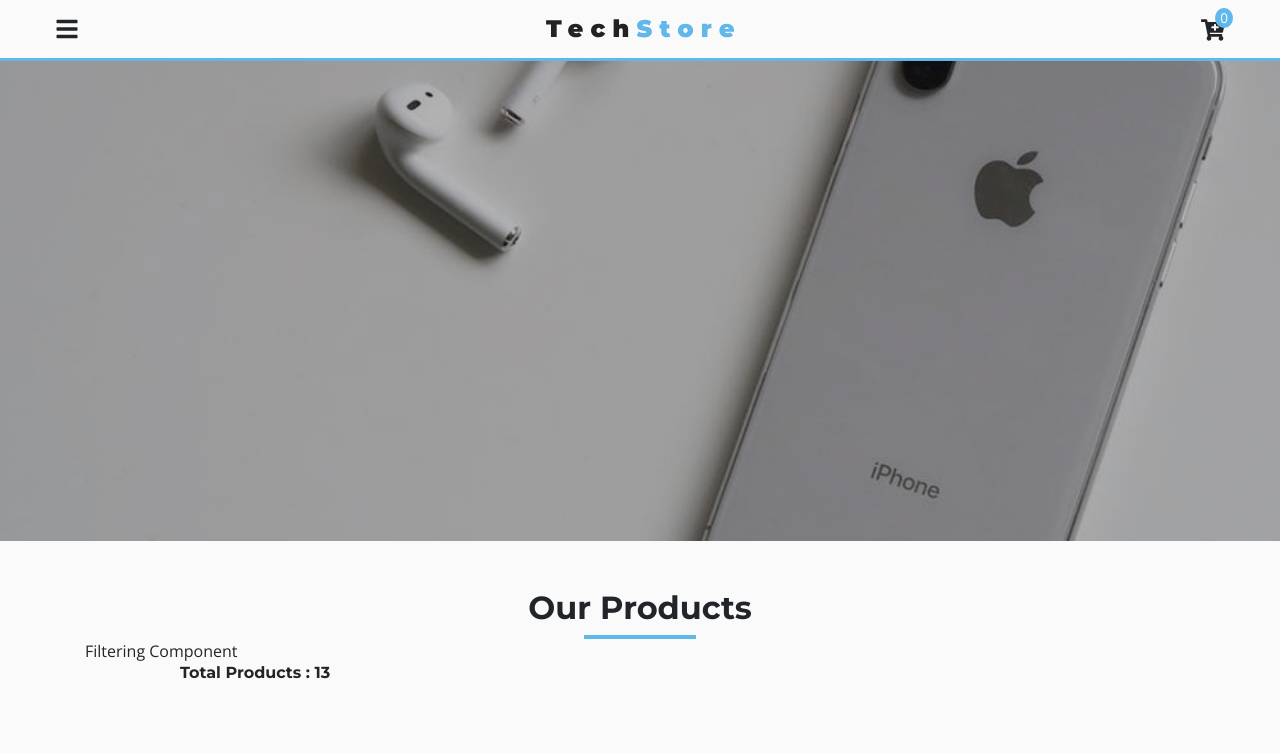
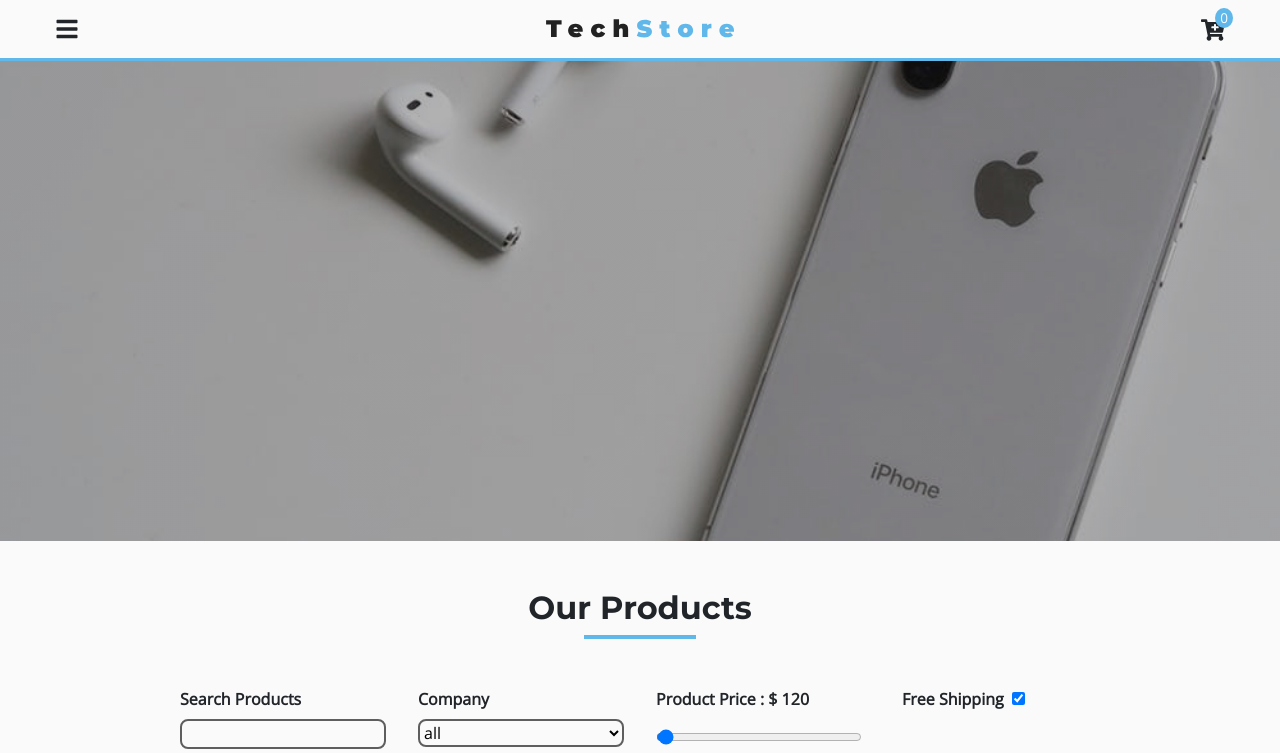
Before and after one commit to alinguru/react-tech-store, a React (Create React App) app: page /products in a window 1280 px wide. Shown: the top 753 px of the page. Built offline with nearby package versions, Linux system fonts and the light colour scheme.

Commit message:
ProductFilter and context

```diff
--- a/src/components/ProductPage/ProductFilter.js
+++ b/src/components/ProductPage/ProductFilter.js
@@ -1,5 +1,120 @@
 import React from "react";
+import styled from "styled-components";
+import { ProductConsumer } from "../../context";
+export default function ProductFilter() {
+  return (
+    <ProductConsumer>
+      {value => {
+        const {
+          search,
+          min,
+          max,
+          company,
+          price,
+          shipping,
+          handleChange,
+          storeProducts
+        } = value;
 
-export default function ProductFilter() {
-  return <div>Filtering Component</div>;
+        let companies = new Set();
+        companies.add("all");
+        for (let product in storeProducts) {
+          companies.add(storeProducts[product]["company"]);
+        }
+        companies = [...companies];
+
+        return (
+          <div className="row my-5">
+            <div className="col-10 mx-auto">
+              <FilterWrapper>
+                {/* text search */}
+                <div>
+                  <label htmlFor="search">search products</label>
+                  <input
+                    type="text"
+                    name="search"
+                    id="search"
+                    onChange={handleChange}
+                    value={search}
+                    className="filter-item"
+                  />
+                </div>
+                {/* end of text search */}
+                {/* category  search */}
+                <div>
+                  <label htmlFor="company">company</label>
+                  <select
+                    name="company"
+                    id="company"
+                    onChange={handleChange}
+                    value={company}
+                    className="filter-item"
+                  >
+                    <option value="all">all</option>
+                    <option value="fuji">fuji</option>
+                    <option value="htc">htc</option>
+                  </select>
+                </div>
+                {/* end of category  search */}
+                {/* price range */}
+                <div>
+                  <label htmlFor="price">
+                    <p className="mb-2">
+                      product price : <span>$ {price}</span>
+                    </p>
+                  </label>
+                  <input
+                    type="range"
+                    name="price"
+                    id="price"
+                    min={min}
+                    max={max}
+                    className="filter-price"
+                    value={price}
+                    onChange={handleChange}
+                  />
+                </div>
+                {/* end of price range */}
+                {/*  free shipping */}
+
+                <div>
+                  <label htmlFor="shipping" className="mx-2">
+                    free shipping
+                  </label>
+                  <input
+                    type="checkbox"
+                    name="shipping"
+                    id="shipping"
+                    onChange={handleChange}
+                    checked={shipping && true}
+                  />
+                </div>
+
+                {/* end of free shipping */}
+              </FilterWrapper>
+            </div>
+          </div>
+        );
+      }}
+    </ProductConsumer>
+  );
 }
+
+const FilterWrapper = styled.div`
+  display: grid;
+  grid-template-columns: repeat(auto-fit, minmax(200px, 1fr));
+  grid-column-gap: 2rem;
+  grid-row-gap: 1rem;
+  label {
+    font-weight: bold;
+    text-transform: capitalize;
+  }
+  .filter-item,
+  .filter-price {
+    display: block;
+    width: 100%;
+    background: transparent;
+    border-radius: 0.5rem;
+    border: 2px solid var(--darkGrey);
+  }
+`;
--- a/src/context/context.js
+++ b/src/context/context.js
@@ -2,7 +2,7 @@ import React, { Component } from "react";
 import { linkData } from "./linkData";
 import { socialData } from "./socialData";
 import { items } from "./productData";
-import { log } from "util";
+
 const ProductContext = React.createContext();
 //Provider
 //Consumer
@@ -27,7 +27,7 @@ class ProductProvider extends Component {
     min: 0,
     max: 0,
     company: "all",
-    shipping: false
+    shipping: true
   };
   componentDidMount() {
     // from contentfull items
```
